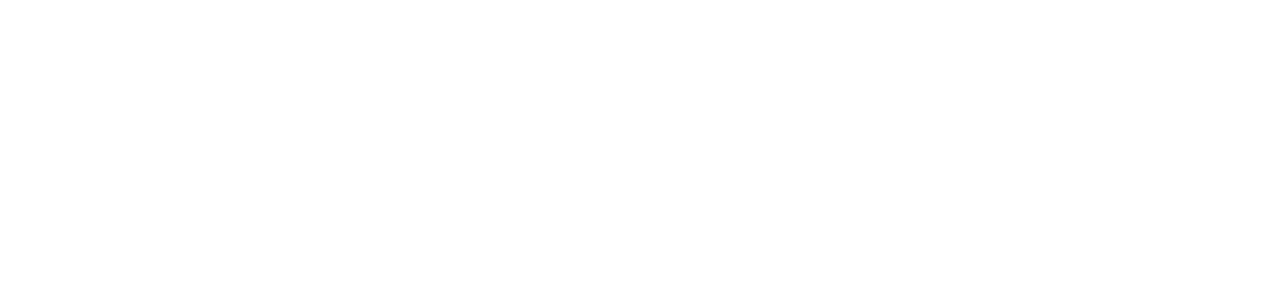
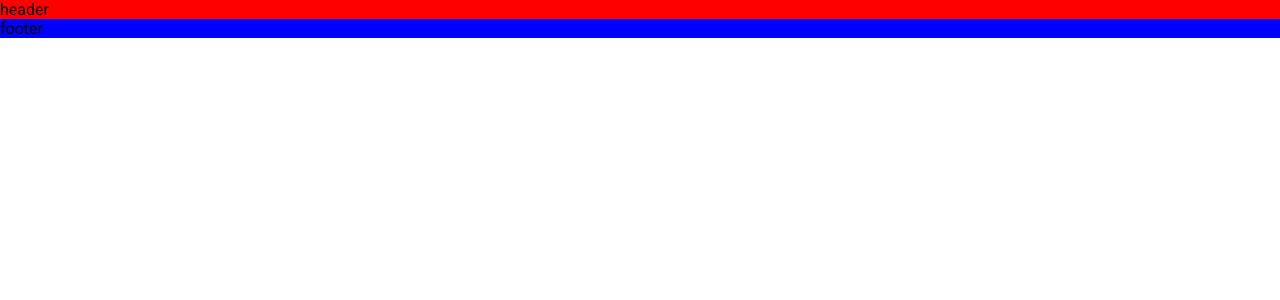
Before and after one commit to andrescastavila/Marvel, an Angular app: page / in a window 1280 px wide. Shown: the top 300 px of the page. Built offline with nearby package versions, Linux system fonts and the light colour scheme.

Commit message:
created header and footer

```diff
--- a/src/app/app.component.css
+++ b/src/app/app.component.css
@@ -0,0 +1,7 @@
+header{
+    background-color: red;
+}
+
+footer{
+    background-color: blue;
+}
--- a/src/app/app.component.html
+++ b/src/app/app.component.html
@@ -1,2 +1,3 @@
-
+<header>header</header>
 <router-outlet></router-outlet>
+<footer>footer</footer>
```
